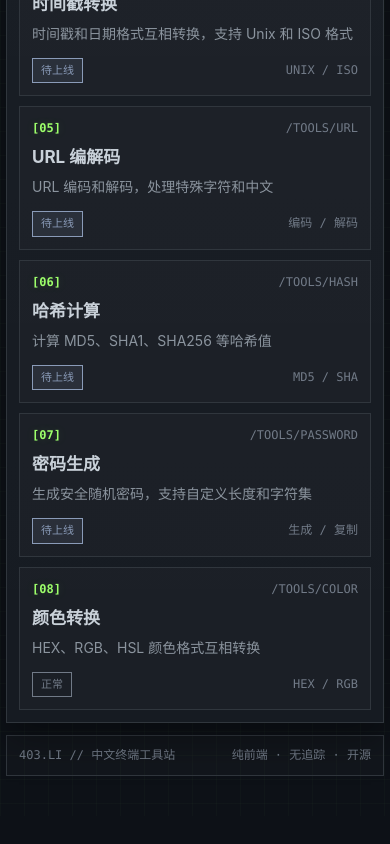
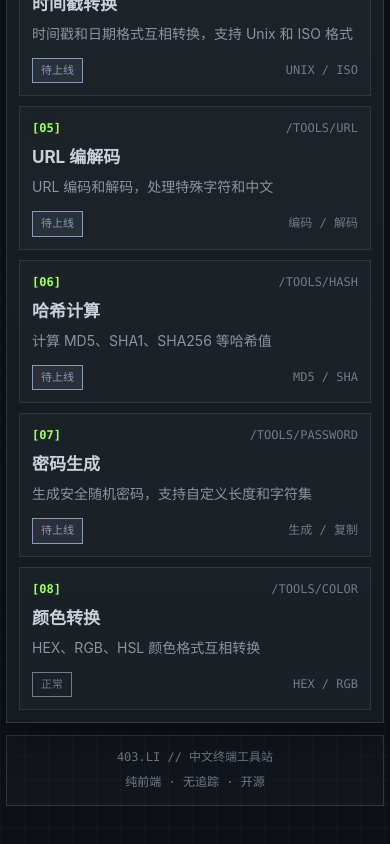
Before and after one commit to Xue-LC/403-li, a Vue app: page / in a window 390 px wide. Shown: the part 781-1625 px from the top of the page. Before the commit the page ends 1597 px from the top, so only its background shows below. Built offline with nearby package versions, Linux system fonts and the light colour scheme; a web font is replaced by a local one.

Commit message:
fix: 移动端底栏改为垂直排列，避免文字换行

```diff
--- a/src/assets/styles.css
+++ b/src/assets/styles.css
@@ -484,8 +484,8 @@ body::after {
   padding: 10px 12px;
   display: flex;
   justify-content: space-between;
-  gap: 10px;
-  flex-wrap: wrap;
+  gap: 12px;
+  flex-wrap: nowrap;
   font-family: var(--mono);
   font-size: 13px; /* 底栏 13px */
   color: var(--dim);
@@ -536,6 +536,10 @@ body::after {
 
   .footer {
     font-size: 12px; /* 移动端底栏 12px */
+    flex-direction: column;
+    gap: 6px;
+    text-align: center;
+    padding: 12px;
   }
 }
 
```
